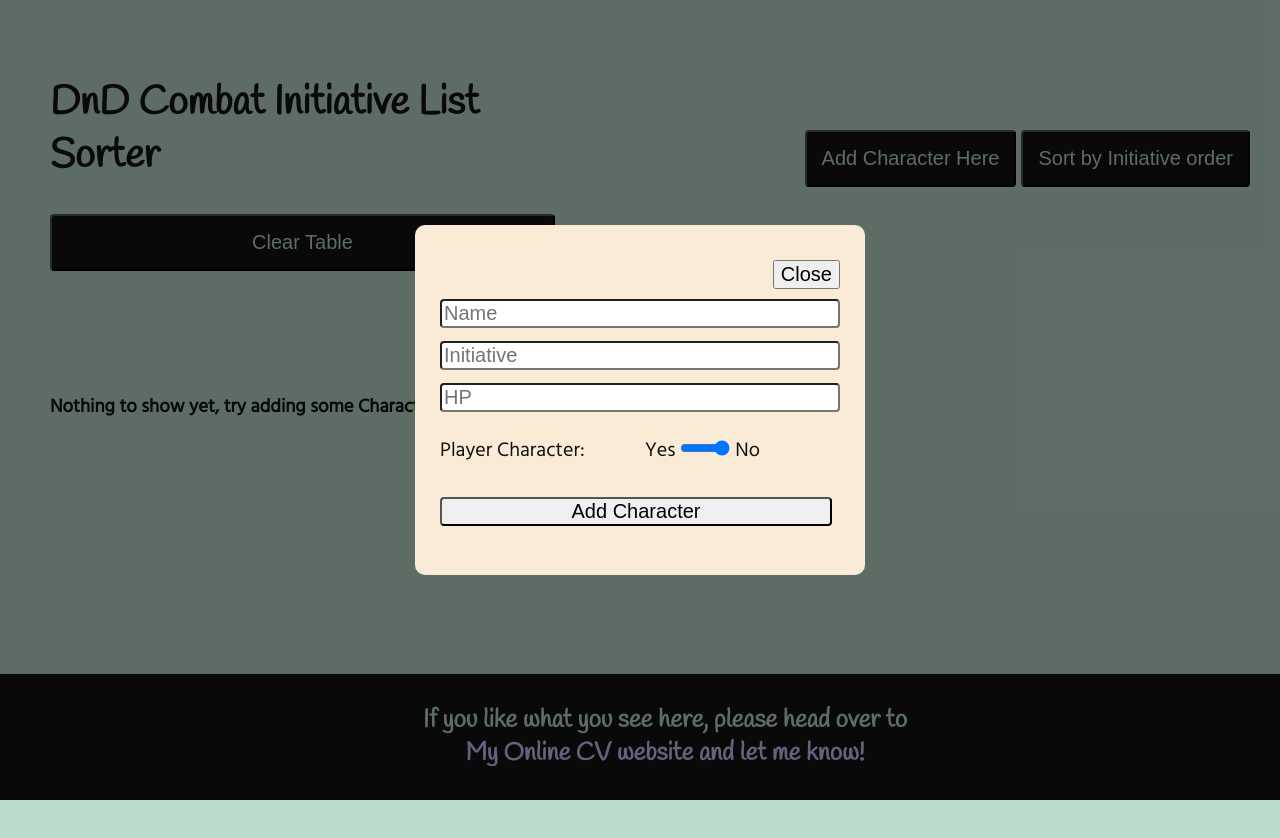
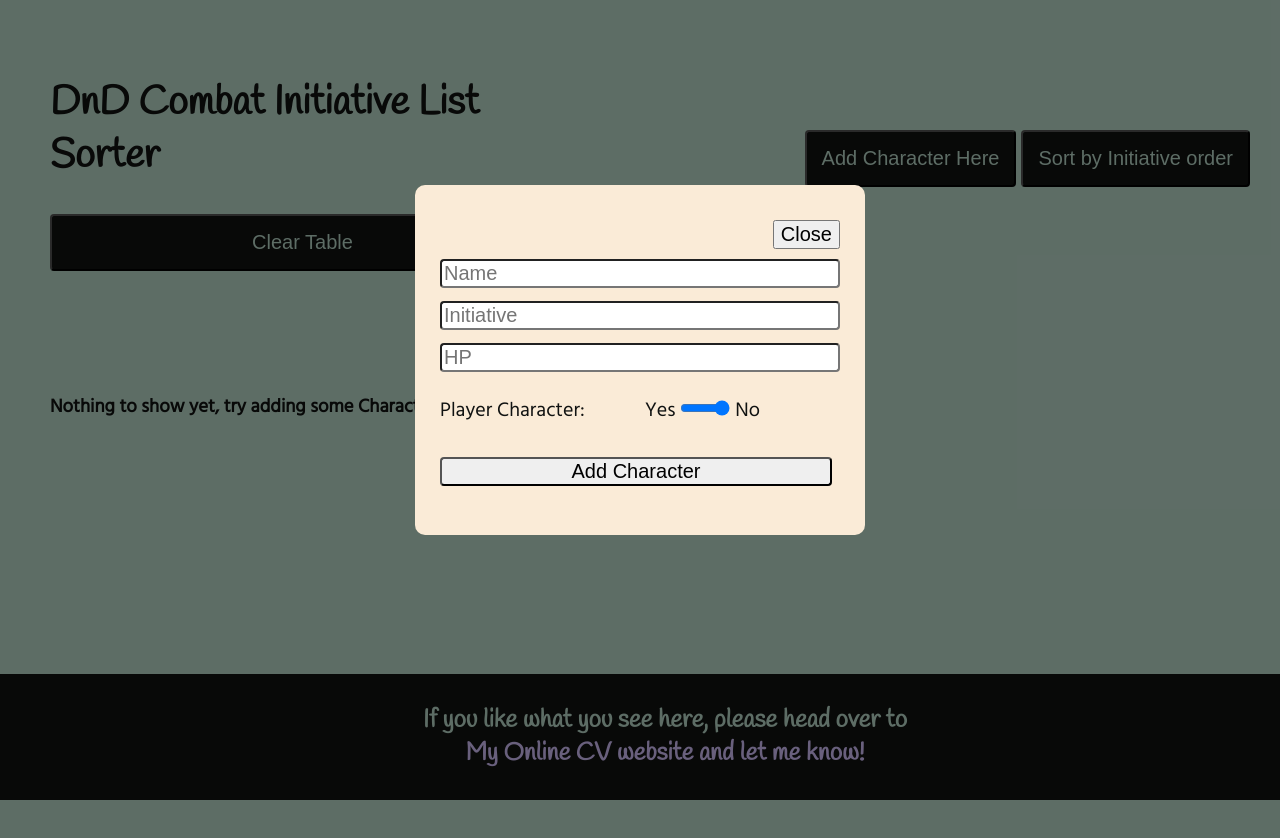
Before and after one commit to Cvlumww/DM, a React (Create React App) app: page / in a window 1280 px wide. Both pictures are taken after a click on the button "Add Character Here". Shown: the top 838 px of the page. Before the commit the page ends 800 px from the top, so only its background shows below. Built offline with nearby package versions, Linux system fonts and the light colour scheme.

Commit message:
Hopefully done for Frontend

```diff
--- a/src/App.js
+++ b/src/App.js
@@ -82,7 +82,7 @@ function App() {
           DeleteChar={DeleteChar}
           UpdateHP={UpdateHP}
         />
-        {/* {inits !== [] ? <p>Not Empty</p> : <p>Empty</p>} */}
+
         <Footer />
       </Context.Provider>
     </div>
--- a/src/css/App.css
+++ b/src/css/App.css
@@ -141,7 +141,7 @@ body {
 .Pop-Up {
   z-index: 5;
   background-color: rgba(0, 0, 0, 0.5);
-  height: 100vh;
+  height: 150vh;
   width: 100vw;
   position: absolute;
   top: 0;
@@ -154,7 +154,7 @@ body {
   width: 400px;
   height: 300px;
   position: absolute;
-  top: 50%;
+  top: 30%;
   left: 50%;
   border-radius: 10px;
   -webkit-transform: translate(-50%, -50%);
--- a/src/css/App.scss
+++ b/src/css/App.scss
@@ -144,7 +144,7 @@ body {
 .Pop-Up {
   z-index: 5;
   background-color: rgba(000, 000, 000, 0.5);
-  height: 100vh;
+  height: 150vh;
   width: 100vw;
 
   position: absolute;
@@ -158,7 +158,7 @@ body {
     height: 300px;
 
     position: absolute;
-    top: 50%;
+    top: 30%;
     left: 50%;
     border-radius: 10px;
 
```
Also changed, not shown: 7 other files (tests, documents, lock files or other folders).
